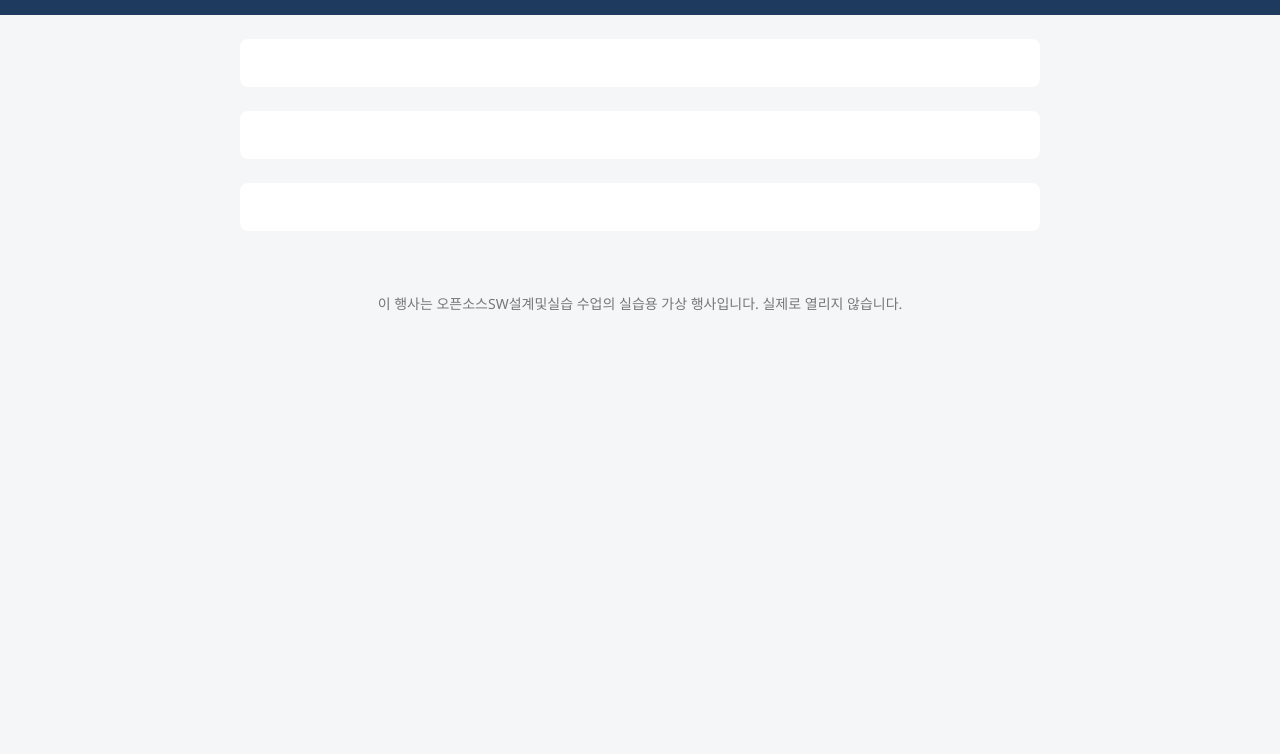
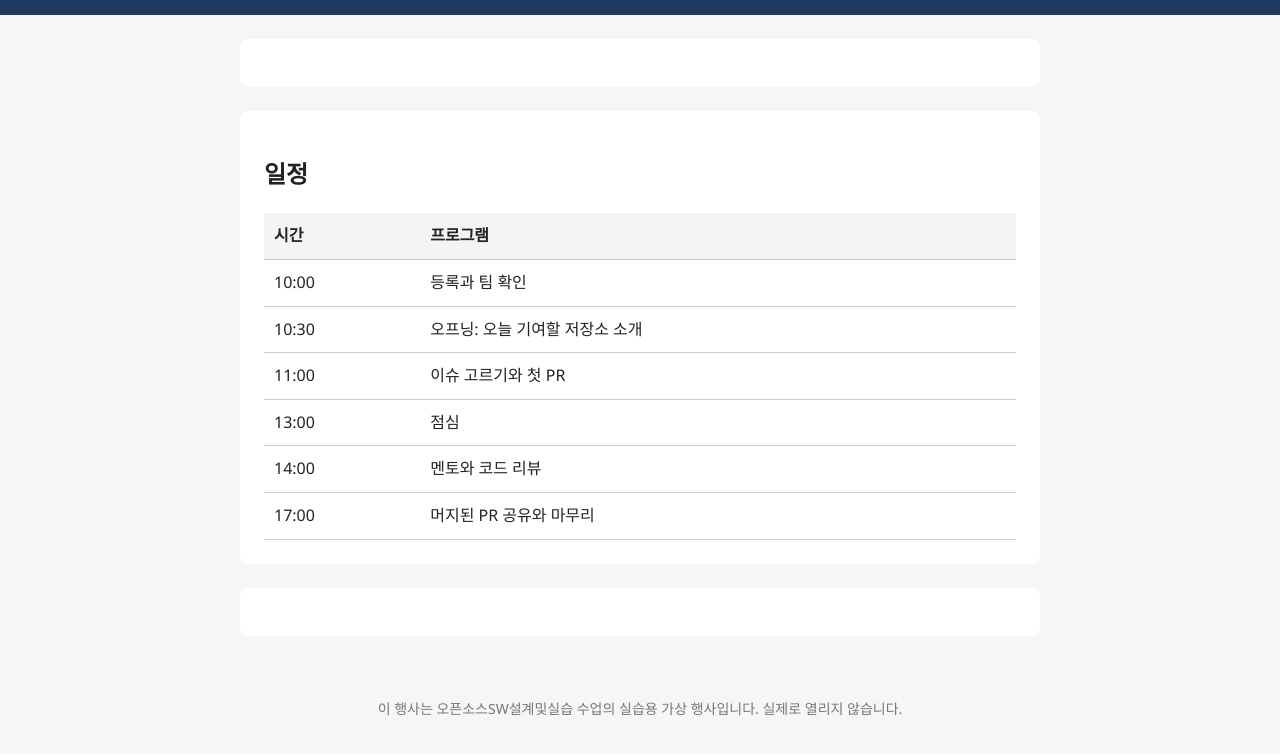
Before and after one commit to benhuhs/oss2026-week07-team07, a plain HTML site: page index.html in a window 1280 px wide. Shown: the part 68-822 px from the top of the page. Before the commit the page ends 800 px from the top, so only its background shows below. Drawn offline with Linux system fonts and the light colour scheme.

Commit message:
feat: schedule section

```diff
--- a/index.html
+++ b/index.html
@@ -24,7 +24,16 @@
 
     <!-- ===== B: 일정표 (#schedule) ===== -->
     <section id="schedule">
-      <!-- B 가 이 안을 채웁니다 -->
+      <h2>일정</h2>
+      <table>
+        <tr><th>시간</th><th>프로그램</th></tr>
+        <tr><td>10:00</td><td>등록과 팀 확인</td></tr>
+        <tr><td>10:30</td><td>오프닝: 오늘 기여할 저장소 소개</td></tr>
+        <tr><td>11:00</td><td>이슈 고르기와 첫 PR</td></tr>
+        <tr><td>13:00</td><td>점심</td></tr>
+        <tr><td>14:00</td><td>멘토와 코드 리뷰</td></tr>
+        <tr><td>17:00</td><td>머지된 PR 공유와 마무리</td></tr>
+      </table>
     </section>
 
     <!-- ===== C: 참가 안내와 FAQ (#faq) ===== -->
--- a/style.css
+++ b/style.css
@@ -49,7 +49,20 @@ section {
 
 /* ===== B: #schedule ===== */
 /* 선택자는 #schedule 로 시작합니다. 예: #schedule table { ... } */
+#schedule table{
+  width: 100%;
+  border-collapse: collapse;
+}
 
+#schedule th, #schedule td{
+  padding: 10px;
+  border-bottom: 1px solid #cccccc;
+  text-align: left;
+}
+
+#schedule th{
+  background-color: #f4f4f4;
+}
 
 /* ===== C: #faq ===== */
 /* 선택자는 #faq 로 시작합니다. 예: #faq .question { ... } */
```
